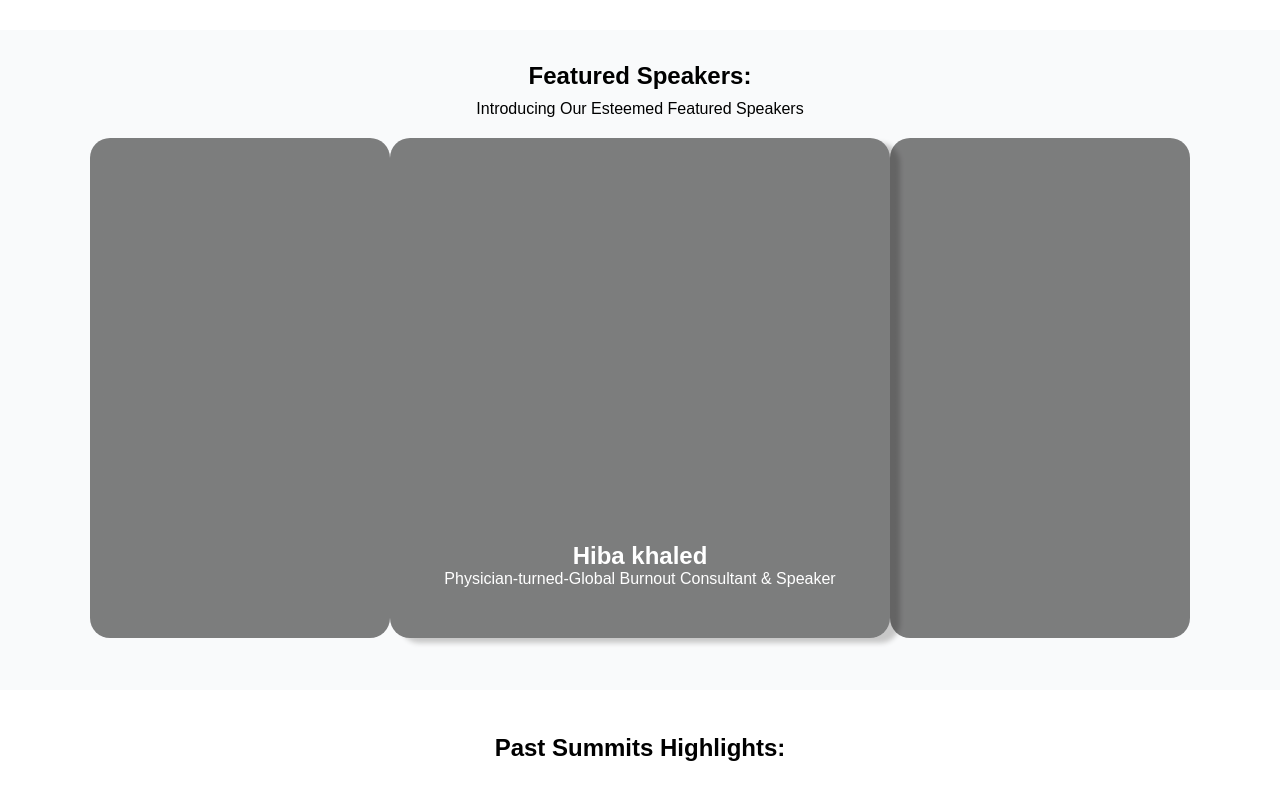
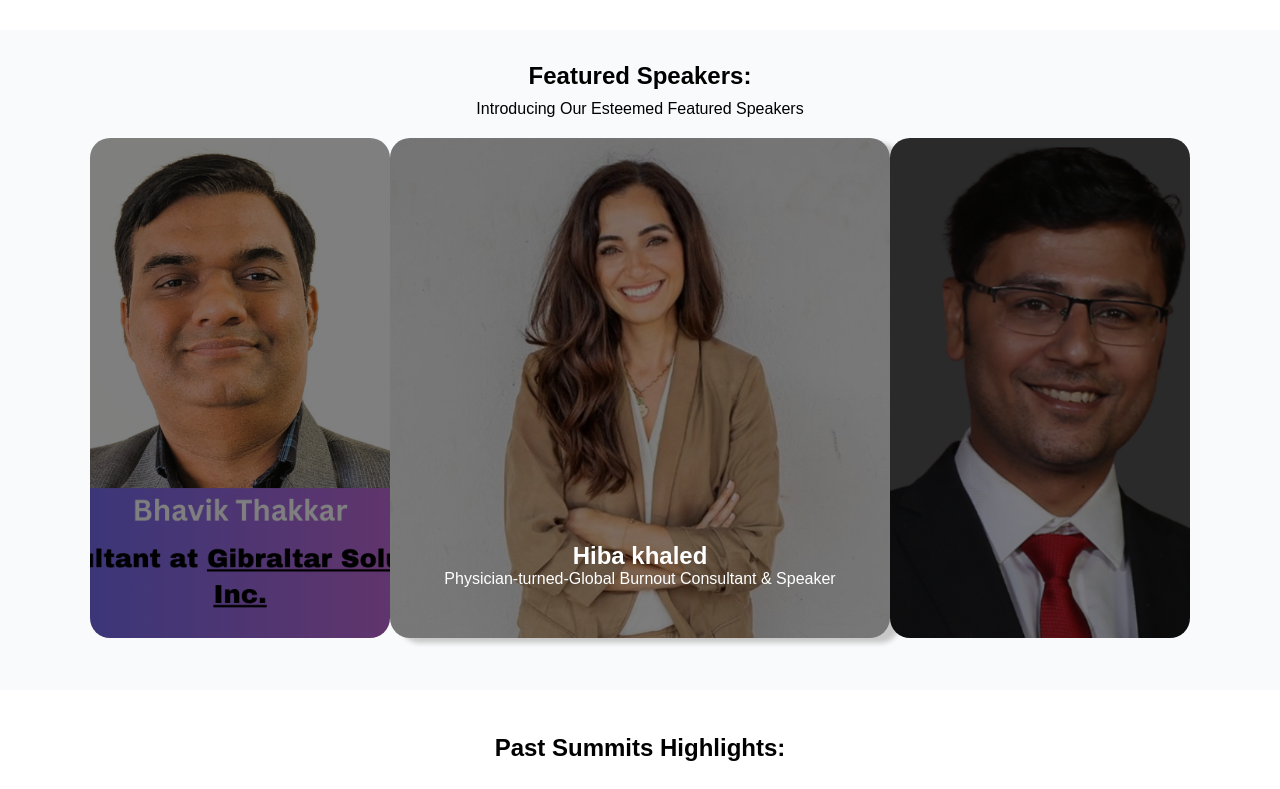
Before and after one commit to YoussefFarhat22/all_summit_page, a plain HTML site: page index.html in a window 1280 px wide. Shown: the part 1280-2069 px from the top of the page. Drawn offline with nearby package versions, Linux system fonts and the light colour scheme.

Commit message:
correct images path

```diff
--- a/index.html
+++ b/index.html
@@ -23,7 +23,7 @@
     <!-- This is a modified version of the navigation of the site  -->
     <header class="header-container">
       <img
-        src="logytalks_logo-removebg-preview (1).png"
+        src="images/logytalks_logo-removebg-preview (1).png"
         alt="company-logo"
         width="100px"
         height="100px"
--- a/styles.css
+++ b/styles.css
@@ -82,7 +82,7 @@ cursor: pointer;
 .hero-section{
   background-image:linear-gradient(
     rgba(0,0,0,0.5),
-    rgba(0,0,0,0.5)),url('sigmund-eTgMFFzroGc-unsplash.jpg');
+    rgba(0,0,0,0.5)),url('images/sigmund-eTgMFFzroGc-unsplash.jpg');
   background-size: cover;
   background-position: center;
   display: flex;
@@ -262,7 +262,7 @@ width: 60%;
 .first{
   background-image: linear-gradient(
     rgba(0,0,0,0.5),
-    rgba(0,0,0,0.5)),url(16999977166700704050.png);
+    rgba(0,0,0,0.5)),url(images/16999977166700704050.png);
   background-repeat: no-repeat;
   background-size: cover;
   background-position: center;
@@ -274,7 +274,7 @@ width: 60%;
 .middle{
   background-image: linear-gradient(
     rgba(0,0,0,0.5),
-    rgba(0,0,0,0.5)),url(17096477304657757671.jpeg);
+    rgba(0,0,0,0.5)),url(images/17096477304657757671.jpeg);
   background-repeat: no-repeat;
   background-size: cover;
   background-position: center;
@@ -294,7 +294,7 @@ width: 60%;
 .last{
   background-image: linear-gradient(
     rgba(0,0,0,0.5),
-    rgba(0,0,0,0.5)),url(17004746266773612466.png);
+    rgba(0,0,0,0.5)),url(images/17004746266773612466.png);
   background-repeat: no-repeat;
   background-size: cover;
   background-position: center;
```
